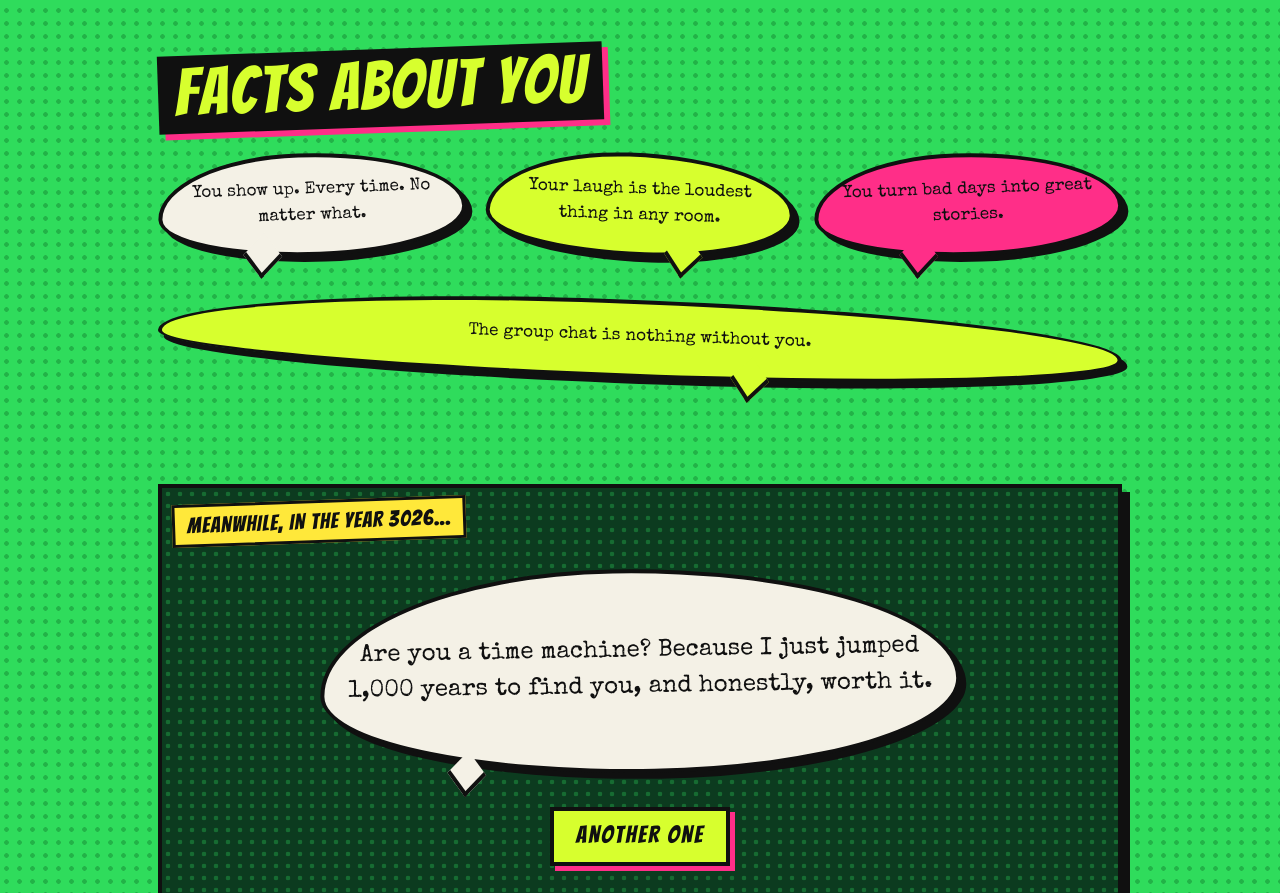
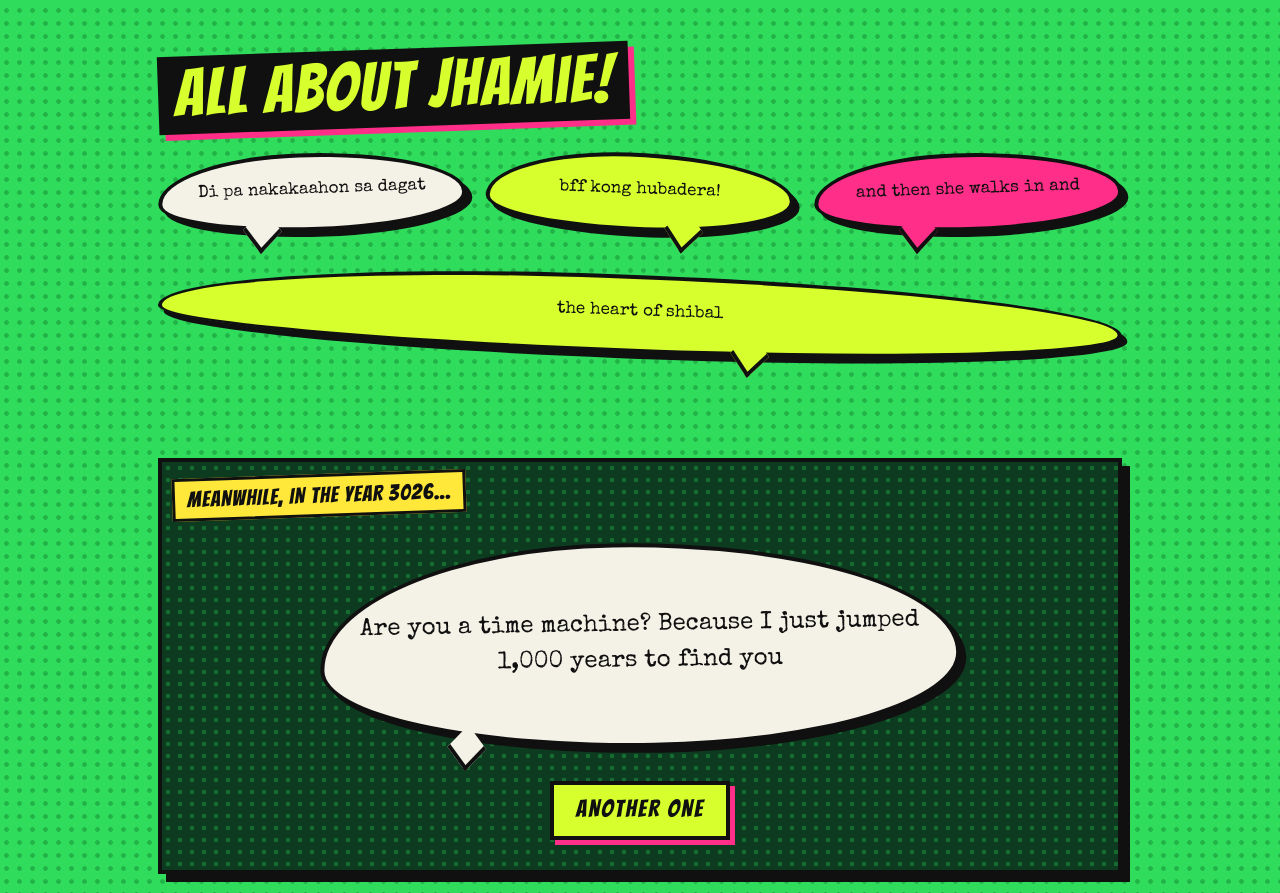
Before and after one commit to saiisaiii/happybirthdayjhamieee, a plain HTML site: page index.html in a window 1280 px wide. Shown: the part 1907-2800 px from the top of the page. Drawn offline with nearby package versions, Linux system fonts and the light colour scheme.

Commit message:
Update birthday messages and user details

```diff
--- a/index.html
+++ b/index.html
@@ -96,7 +96,7 @@ footer span{background:var(--black);color:var(--lime);padding:2px 14px 6px;displ
 <div class="strip"><div id="s1"></div></div>
 
 <section class="hero">
-  <span class="say">yo, it's your birthday!!</span>
+  <span class="say">heyyyy, it's your birthday!!</span>
   <div class="name" id="name" aria-label="Happy birthday"></div>
   <div class="burst"><i></i><p>turning<b id="age"></b>NO REFUNDS</p></div>
   <button class="pop" id="pop">POP IT!</button>
@@ -115,12 +115,12 @@ footer span{background:var(--black);color:var(--lime);padding:2px 14px 6px;displ
 </section>
 
 <section>
-  <h2>Facts about you</h2>
+  <h2>all about Jhamie!</h2>
   <div class="bubbles">
-    <div class="bub">You show up. Every time. No matter what.</div>
-    <div class="bub">Your laugh is the loudest thing in any room.</div>
-    <div class="bub">You turn bad days into great stories.</div>
-    <div class="bub">The group chat is nothing without you.</div>
+    <div class="bub">Di pa nakakaahon sa dagat</div>
+    <div class="bub">bff kong hubadera!</div>
+    <div class="bub">and then she walks in and</div>
+    <div class="bub">the heart of shibal</div>
   </div>
 </section>
 
@@ -139,15 +139,14 @@ footer span{background:var(--black);color:var(--lime);padding:2px 14px 6px;displ
       <input id="wi" maxlength="90" placeholder="Write a birthday wish" aria-label="Your birthday wish">
       <button class="add" type="submit">PIN IT</button>
     </form>
-    <div class="wishes" id="wishes"><span class="empty" id="empty">No wishes yet. Be the first to pin one.</span></div>
+    <div class="wishes" id="wishes"><span class="empty" id="empty">No wishes yet :(( pin one asap.</span></div>
   </div>
 </section>
 
 <footer><span>HAPPY BIRTHDAY, <em id="n2" style="font-style:normal"></em>!</span></footer>
 
 <script>
-/* Change these two lines for your friend */
-var NAME = "Alex", AGE = 25;
+var NAME = "Jhaaa", AGE = 15;
 
 var cols = [["#d7ff2e","#101010"],["#ff2e88","#101010"],["#f4f1e6","#101010"],["#101010","#d7ff2e"],["#2fdc5c","#101010"]];
 var nm = document.getElementById("name");
@@ -168,10 +167,10 @@ document.getElementById("s1").innerHTML=msg+msg;
 document.getElementById("s2").innerHTML=msg2+msg2;
 
 var lines=[
- "Are you a time machine? Because I just jumped 1,000 years to find you, and honestly, worth it.",
+ "Are you a time machine? Because I just jumped 1,000 years to find you",
  "I've seen every timeline, and in all of them I'm hoping you say yes to cake with me.",
- "I broke the space-time continuum to wish you happy birthday. Please don't tell the Time Police.",
- "Back in 3026 they still talk about this birthday. Can I get your number so I can tell them how it went?"
+ "A jubilant morning to you, and a maligayang bati to jha!",
+ "Are you a time traveler? Cause i see my future with you <33"
 ], li=0, lb=document.getElementById("line");
 function showLine(){lb.textContent=lines[li%lines.length];}
 showLine();
```
